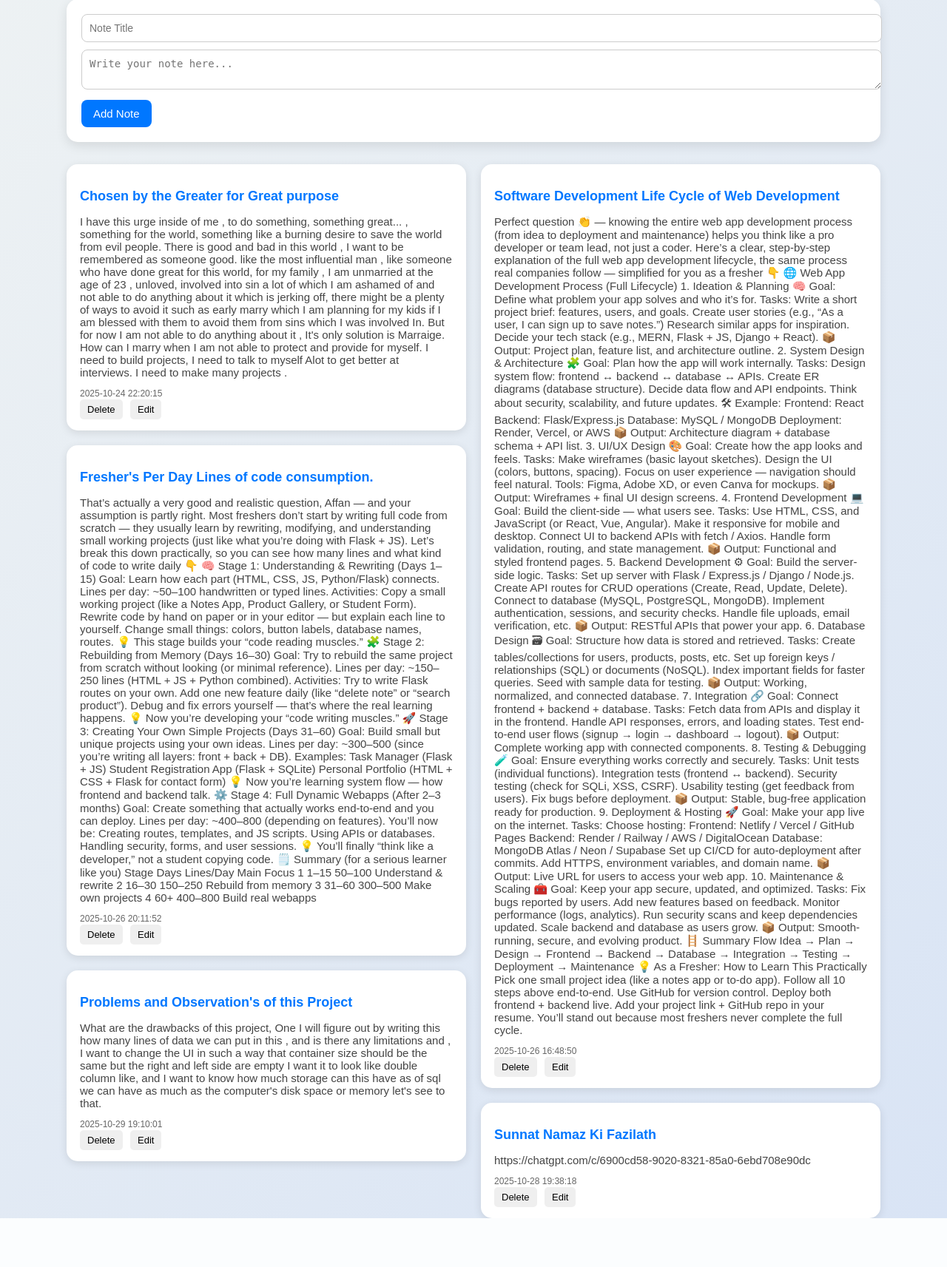
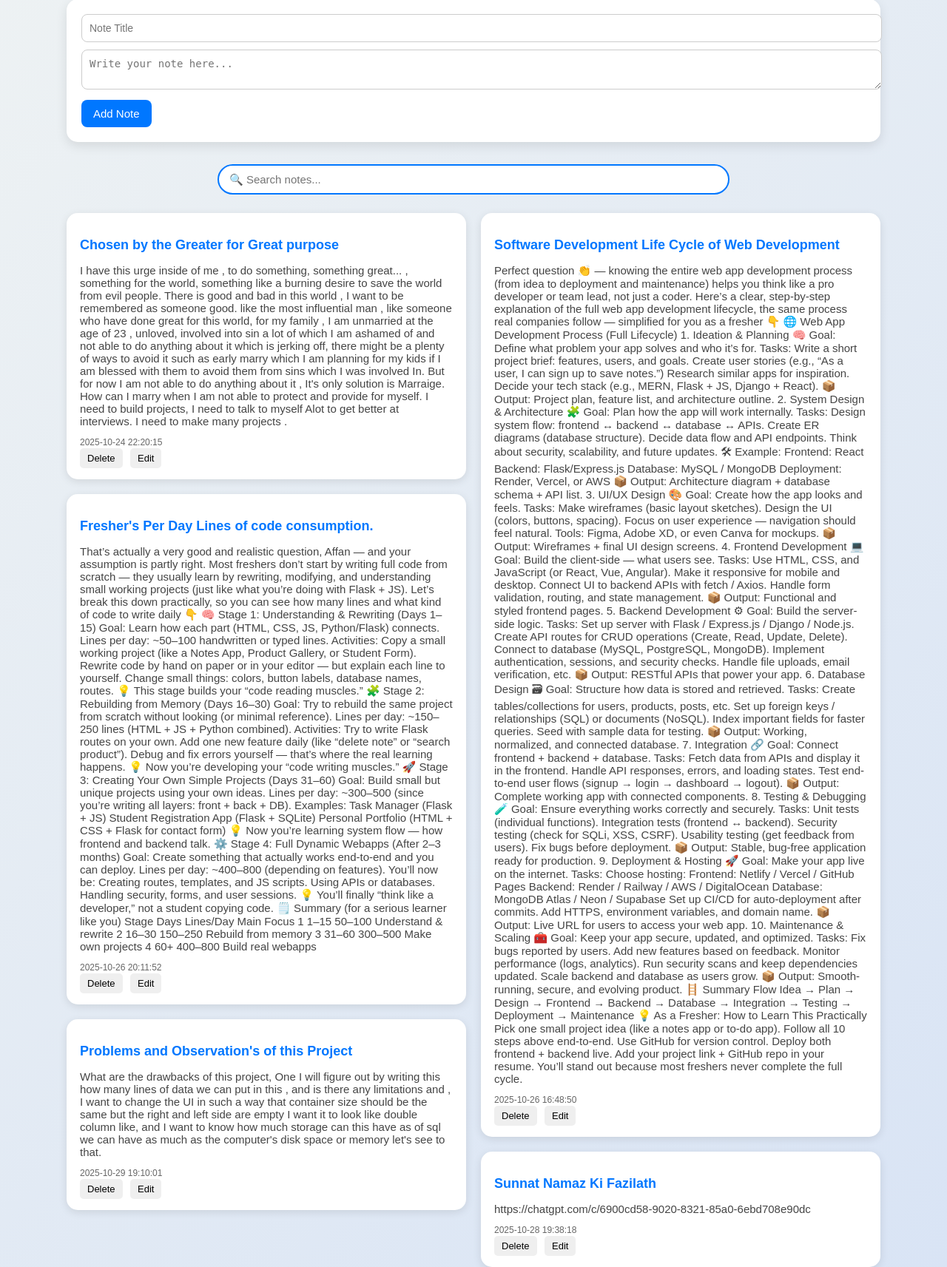
Before and after one commit to Affan8686/Notes_App, a Flask app: page / in a window 1280 px wide. Shown: the part 130-1843 px from the top of the page at 74% size. Before the commit the page ends 1777 px from the top, so only its background shows below. Run offline with Flask 3, Linux system fonts and the light colour scheme; data comes from the database, SQL or seed files in the repository.

Commit message:
Added AJAX Style Search Bar to search Notes

```diff
--- a/app.py
+++ b/app.py
@@ -80,5 +80,27 @@ def delete_note(note_id):
     return jsonify({"message": "Note deleted"})
 
 
+@app.route('/search', methods=['GET'])
+def search_notes():
+    query = request.args.get('q', '').strip().lower()
+
+    conn = sqlite3.connect('notes.db')
+    c = conn.cursor()
+
+    if query:
+        c.execute("SELECT * FROM notes WHERE LOWER(title) LIKE ? OR LOWER(content) LIKE ? ORDER BY id DESC",
+                  (f'%{query}%', f'%{query}%'))
+    else:
+        c.execute("SELECT * FROM notes ORDER BY id DESC")
+
+    notes = [
+        {"id": row[0], "title": row[1], "content": row[2], "created_at": row[3]}
+        for row in c.fetchall()
+    ]
+    conn.close()
+    return jsonify(notes)
+
+
+
 if __name__ == '__main__':
     app.run(debug=True)
--- a/static/script.js
+++ b/static/script.js
@@ -31,6 +31,34 @@ function loadNotes() {
                 } else {
                     right.appendChild(div);
                 }
+            });
+        });
+}
+
+function searchNotes() {
+    const query = document.getElementById("searchInput").value;
+
+    fetch(`/search?q=${encodeURIComponent(query)}`)
+        .then(response => response.json())
+        .then(data => {
+            const left = document.getElementById("left-column");
+            const right = document.getElementById("right-column");
+            left.innerHTML = "";
+            right.innerHTML = "";
+
+            data.forEach((note, index) => {
+                const div = document.createElement("div");
+                div.className = "note";
+                div.innerHTML = `
+                    <h3>${note.title}</h3>
+                    <p>${note.content}</p>
+                    <small>${note.created_at}</small><br>
+                    <button onclick="deleteNote(${note.id})">Delete</button>
+                    <button onclick="editNote(${note.id}, '${note.title.replace(/'/g, "\\'")}', '${note.content.replace(/'/g, "\\'")}')">Edit</button>
+                `;
+
+                if (index % 2 === 0) left.appendChild(div);
+                else right.appendChild(div);
             });
         });
 }
--- a/static/style.css
+++ b/static/style.css
@@ -69,6 +69,7 @@ h1 {
     display: flex;
     flex-direction: column;
     gap: 20px;
+
 }
 
 /* ---------- Note Card ---------- */
@@ -138,3 +139,24 @@ h1 {
         grid-template-columns: 1fr;
     }
 }
+
+/* Search bar  */
+.search-bar {
+    display: flex;
+    justify-content: center;
+    margin-bottom: 25px;
+}
+
+.search-bar input {
+    width: 60%;
+    padding: 10px 14px;
+    border: 2px solid #0077ff;
+    border-radius: 25px;
+    font-size: 15px;
+    transition: 0.2s;
+}
+
+.search-bar input:focus {
+    outline: none;
+    box-shadow: 0 0 5px #0077ff;
+}
--- a/templates/index.html
+++ b/templates/index.html
@@ -16,6 +16,15 @@
             <button onclick="addNote()">Add Note</button>
         </div>
 
+        <div class="search-bar">
+            <input type="text" id="searchInput" placeholder="🔍 Search notes..." onkeyup="searchNotes()">
+        </div>
+
+        <div class="notes-wrapper">
+            <div id="left-column" class="note-column"></div>
+            <div id="right-column" class="note-column"></div>
+        </div>
+
         <div class="notes-wrapper">
             <div id="left-column" class="note-column"></div>
             <div id="right-column" class="note-column"></div>
```
